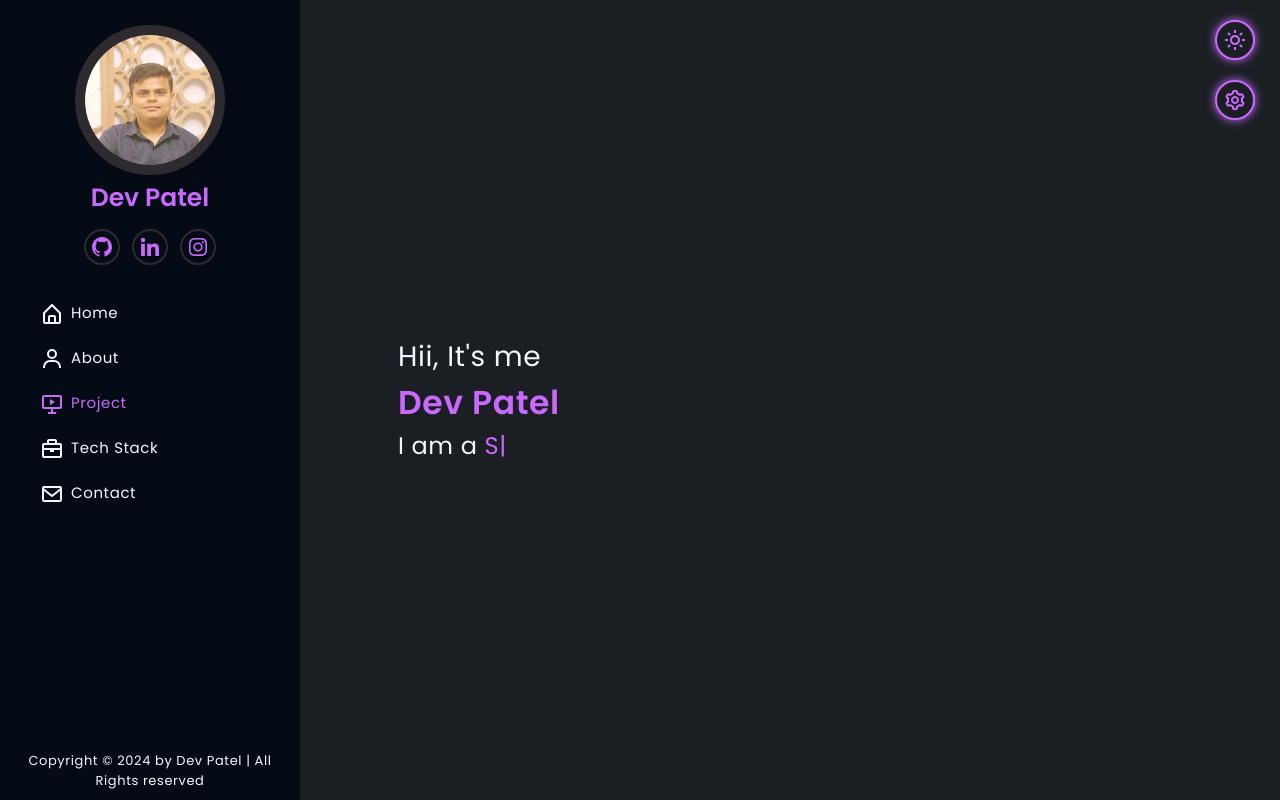
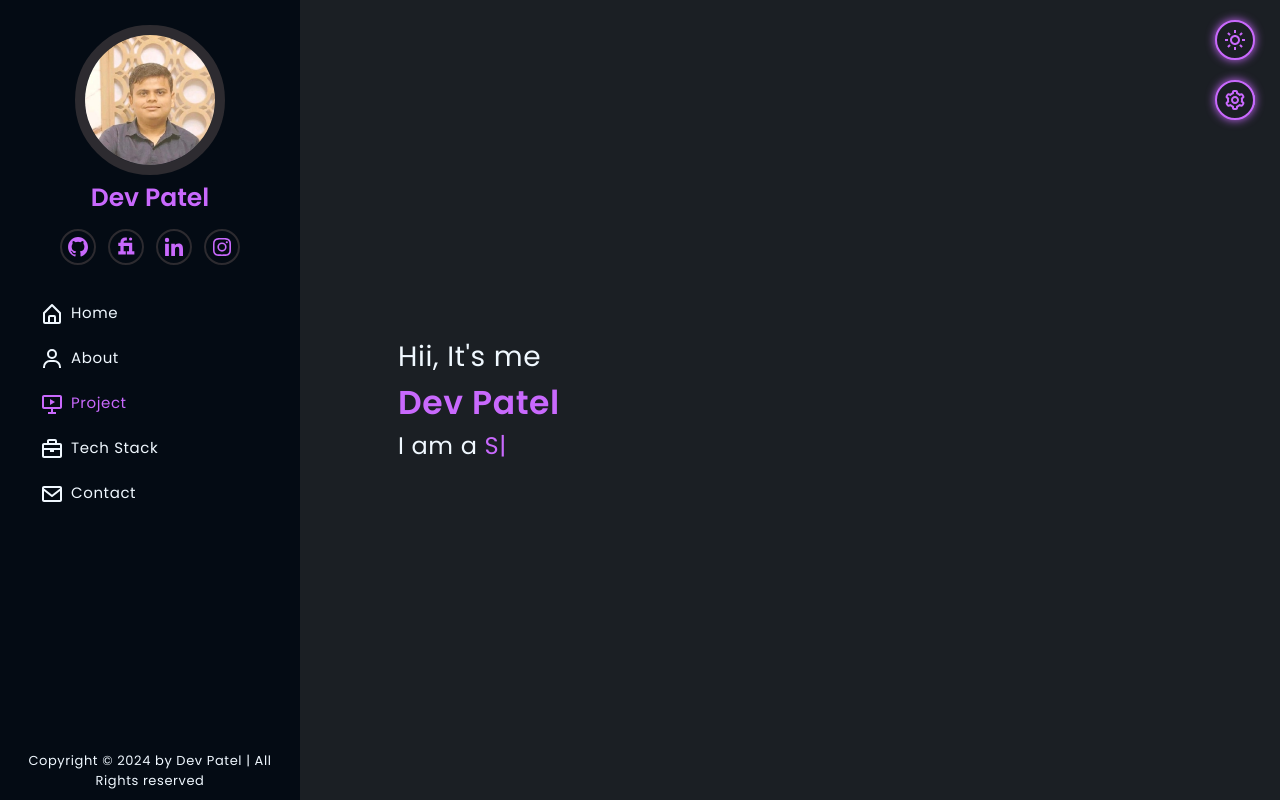
Before and after one commit to Devapatel0603/Devapatel0603.github.io, a React (Vite) app: page / in a window 1280 px wide. Shown: the top 800 px of the page. Built offline with nearby package versions, Linux system fonts and the light colour scheme.

Commit message:
Add Fiverr icon

```diff
--- a/src/components/Navbar.jsx
+++ b/src/components/Navbar.jsx
@@ -12,6 +12,7 @@ import {
     Skills,
     Sun,
     User,
+    Fiverr
 } from "./Icons";
 import Footer from "./Footer";
 import { Context } from "../context/Context";
@@ -103,6 +104,13 @@ const Navbar = () => {
                             className="duration-[0.4s] w-[36px] h-[36px] rounded-[50%] leading-[37px] flex justify-center items-center text-[var(--primary-color)] border-[2px] border-[var(--img-bg-color)] hover:bg-[var(--primary-color)] hover:text-[var(--nav-bg-color)] hover:shadow-[0_0_10px_var(--primary-color)] shadow-none"
                         >
                             <Github />
+                        </a>
+                        <a
+                            href="https://www.fiverr.com/devapatel06"
+                            target="_blank"
+                            className="duration-[0.4s] w-[36px] h-[36px] rounded-[50%] leading-[37px] flex justify-center items-center text-[var(--primary-color)] border-[2px] border-[var(--img-bg-color)] hover:bg-[var(--primary-color)] hover:text-[var(--nav-bg-color)] hover:shadow-[0_0_10px_var(--primary-color)] shadow-none"
+                        >
+                            <Fiverr />
                         </a>
                         <a
                             href="https://linkedin.com/in/devpatel0603"
```
